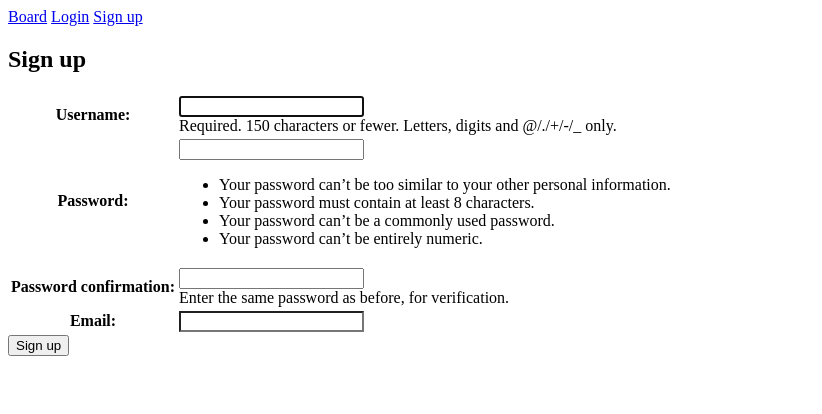
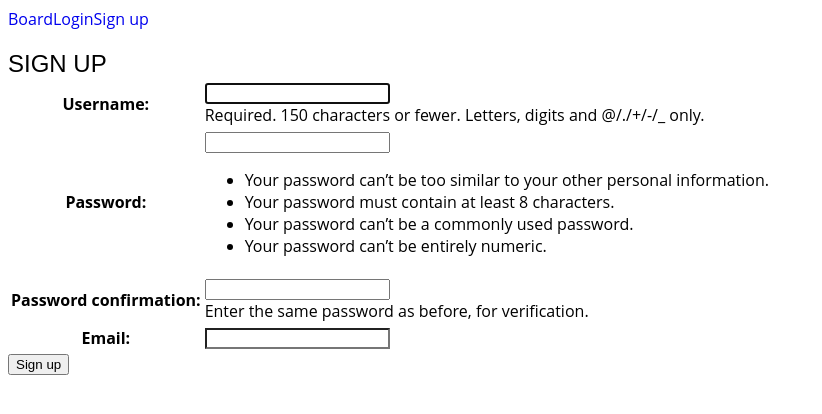
Before and after one commit to margyle/remotor, a Django app: page /signup/ in a window 1280 px wide. Shown: the top 414 px of the page, without its empty margins (0-822 px from the left). Run offline with Django 3.2, Linux system fonts and the light colour scheme.

Commit message:
Add main.css

```diff
--- /dev/null
+++ b/board/static/css/main.css
@@ -0,0 +1,30 @@
+h1, h2, h3, h4{
+    font-family: 'Raleway', sans-serif;
+    font-weight: 300;
+    text-transform: uppercase;
+    margin-bottom: 0px;
+}
+
+body {
+    font-family: 'Open Sans', sans-serif;
+}
+a {
+    text-decoration: none;
+    text-align: center;
+    display: flex-inline;
+}
+.plan {
+	border: 1px solid #ccc;
+}
+.grid {
+    margin: 0 auto;
+    max-width: 1200px;
+    width: 100%;
+}
+
+.row {
+    width: 100%;
+    margin-bottom: 20px;
+    display: flex;
+    flex-wrap: wrap;
+}
--- a/board/templates/board/base.html
+++ b/board/templates/board/base.html
@@ -1,12 +1,16 @@
 <!DOCTYPE html>
 <html>
     <head>
-        <title>Remotor Jobs Board</title>
-    	{% load staticfiles %}
+      <meta charset="utf-8">
+      <meta id="viewport" name="viewport" content ="width=device-width" />
+      <title>Remotor Jobs Board</title>
+      {% load staticfiles %}
+      <link rel="stylesheet" type="text/css" href="{% static 'css/main.css' %}" />
+      {% load staticfiles %}
     </head>
     <body>
-    	{% include "board/navbar.html"%}
-	    {% block content %}
-	    {% endblock content %}
+      {% include "board/navbar.html"%}
+	  {% block content %}
+	  {% endblock content %}
 	</body>
 </html>
```
Also changed, not shown: remotorboard/settings.py (+9 -0 lines).
